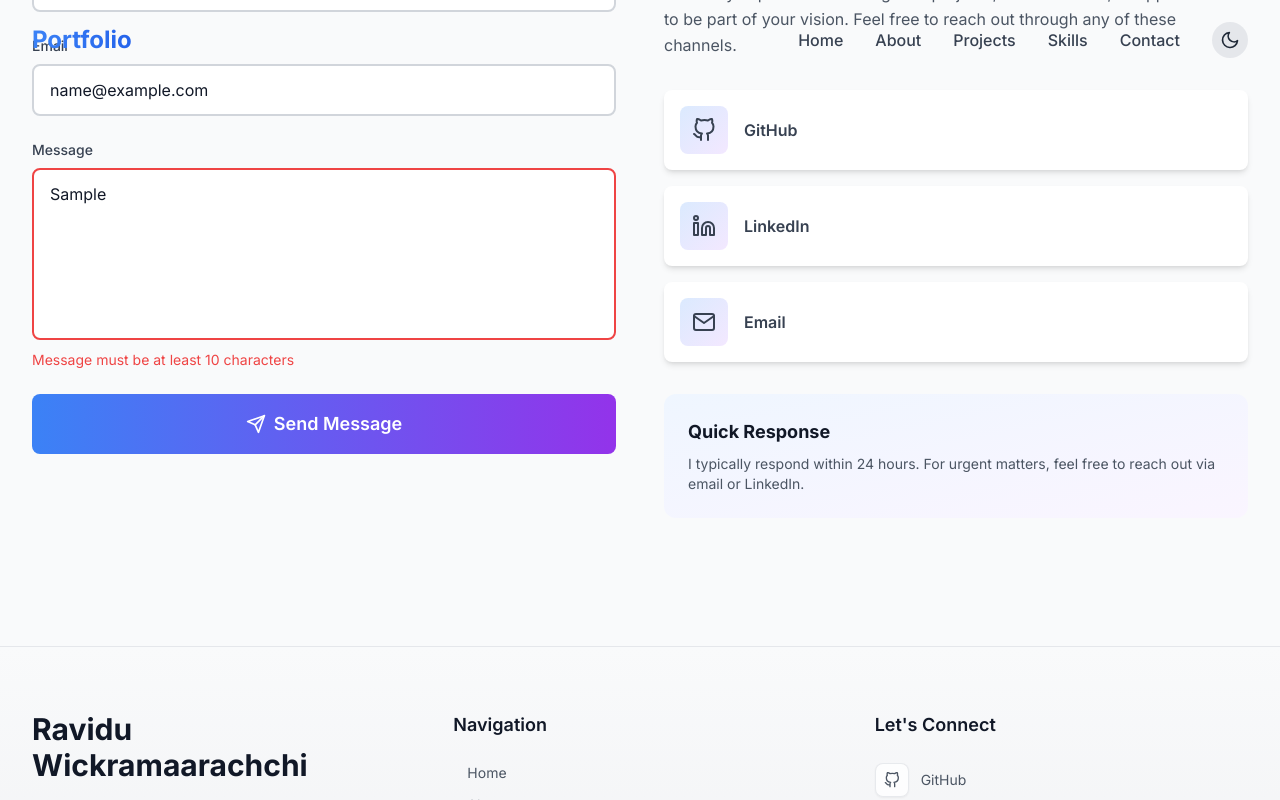
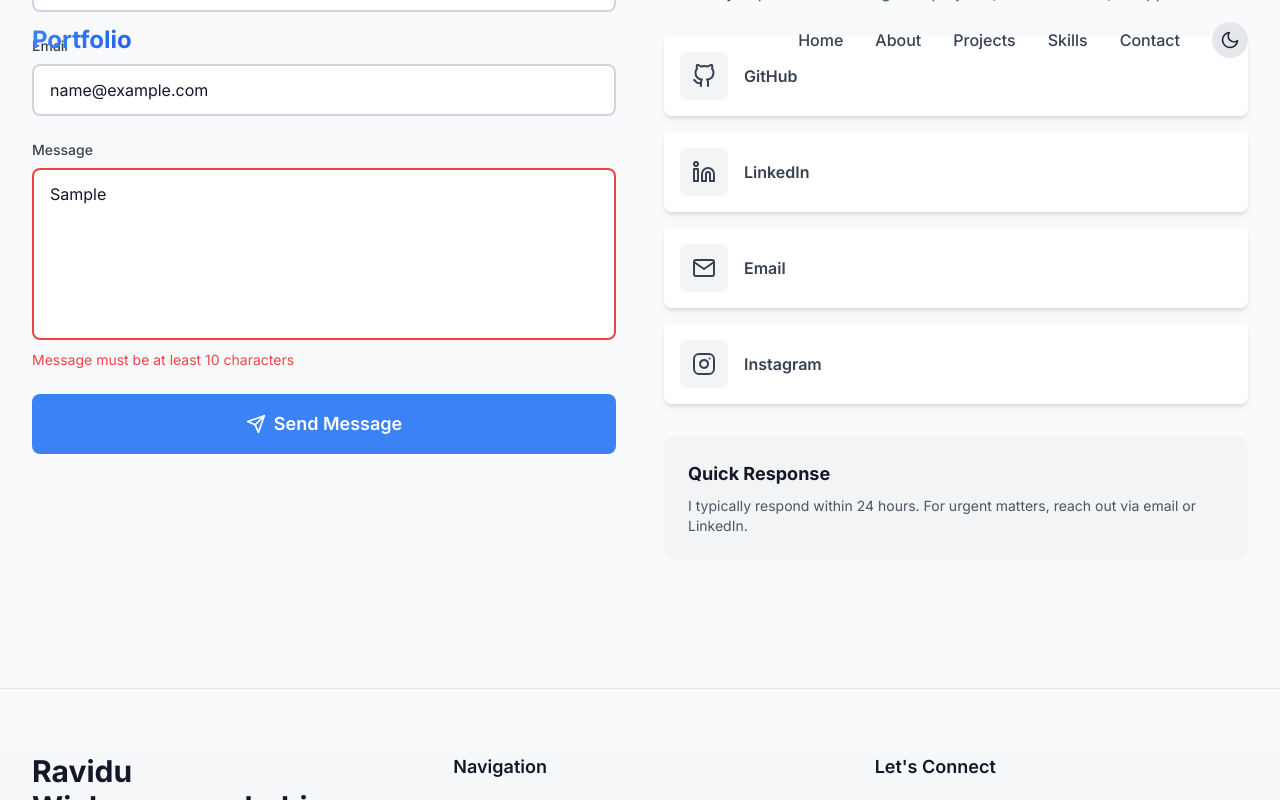
Before and after one commit to Ravidujee19/Portfolio_, a Next.js app: page /Portfolio_/ in a window 1280 px wide. Both pictures are taken after typing "Sample", "name@example.com", "Sample" into the empty fields and a click on the button "Send Message". Shown: the part 5174-5974 px from the top of the page. Built offline with nearby package versions, Linux system fonts and the light colour scheme.

Commit message:
Image path fix

```diff
--- a/app/globals.css
+++ b/app/globals.css
@@ -7,12 +7,20 @@
     --primary: #3b82f6; /* Light blue */
     --primary-hover: #2563eb; /* Darker blue */
     --border-primary: rgba(59, 130, 246, 0.5);
+
+    /* Icon Theme (Light Mode) */
+    --icon-color: #4b5563; /* gray-600 */
+    --icon-hover: var(--primary-hover);
   }
 
   .dark {
     --primary: #a855f7; /* Purple for dark mode */
     --primary-hover: #9333ea; /* Darker purple */
     --border-primary: rgba(168, 85, 247, 0.5);
+
+    /* Icon Theme (Dark Mode) */
+    --icon-color: #9ca3af; /* gray-400 */
+    --icon-hover: var(--primary-hover);
   }
 
   html {
@@ -48,6 +56,7 @@
   .hover-border:hover {
     border-color: var(--primary) !important;
   }
+
   .dot-color {
     background-color: var(--primary);
   }
@@ -78,6 +87,7 @@
   .glow-effect:hover::before {
     @apply opacity-100;
   }
+
   .bg-theme {
     background-color: var(--primary);
   }
@@ -85,13 +95,17 @@
   .bg-theme-hover:hover {
     background-color: var(--primary-hover);
   }
+
   .border-theme {
     border-color: var(--border-primary);
   }
+
+  /* Icon Hover System */
   .icon-hover {
+    color: var(--icon-color);
     transition: color 0.3s ease-in-out;
   }
   .icon-hover:hover {
-    color: var(--primary-hover);
+    color: var(--icon-hover);
   }
 }
--- a/components/About.tsx
+++ b/components/About.tsx
@@ -3,6 +3,7 @@
 import { useInView } from 'react-intersection-observer'
 import { motion } from 'framer-motion'
 import { FiCode, FiLayers, FiUsers, FiAward } from 'react-icons/fi'
+import Image from "next/image";
 
 const stats = [
   { icon: FiCode, value: '10+', label: 'Projects', color: 'text-blue-500' },
@@ -63,7 +64,7 @@ export default function About() {
                 {...({} as any)}
               >
                 <img
-                  src="/Profile/profile.jpg"
+                  src="/Portfolio_/Profile/profile.jpg"
                   alt="Profile"
                   className="w-full h-full object-cover"
                 />
--- a/components/Contact.tsx
+++ b/components/Contact.tsx
@@ -3,7 +3,7 @@
 import { useState } from 'react'
 import { useInView } from 'react-intersection-observer'
 import { motion, HTMLMotionProps } from 'framer-motion'
-import { FiGithub, FiLinkedin, FiMail, FiSend, FiCheckCircle } from 'react-icons/fi'
+import { FiInstagram, FiGithub, FiLinkedin, FiMail, FiSend, FiCheckCircle } from 'react-icons/fi'
 
 export default function Contact() {
   const [formData, setFormData] = useState({
@@ -39,9 +39,11 @@ export default function Contact() {
 
     setIsSubmitting(true)
     await new Promise((resolve) => setTimeout(resolve, 1500))
+
     setIsSubmitting(false)
     setIsSubmitted(true)
     setFormData({ name: '', email: '', message: '' })
+
     setTimeout(() => setIsSubmitted(false), 3000)
   }
 
@@ -52,19 +54,22 @@ export default function Contact() {
   }
 
   const socialLinks = [
-    { icon: FiGithub, href: 'https://github.com', label: 'GitHub', color: 'hover:text-gray-900 dark:hover:text-white' },
-    { icon: FiLinkedin, href: 'https://linkedin.com', label: 'LinkedIn', color: 'hover:text-blue-600' },
-    { icon: FiMail, href: 'mailto:your.email@example.com', label: 'Email', color: 'hover:text-red-500' },
+    { icon: FiGithub, href: 'https://github.com/Ravidujee19', label: 'GitHub' },
+    { icon: FiLinkedin, href: 'https://linkedin.com/in/ravidu-wickramaarachchi', label: 'LinkedIn' },
+    { icon: FiMail, href: 'mailto:ravijeewantha6599745@gmail.com', label: 'Email' },
+    { icon: FiInstagram, href: 'https://instagram.com/ravidujee_', label: 'Instagram' },
   ]
 
-  const MotionDiv = motion.div as React.FC<HTMLMotionProps<'div'> & { className?: string }>
-  const MotionP = motion.p as React.FC<HTMLMotionProps<'p'> & { className?: string }>
-  const MotionButton = motion.button as React.FC<HTMLMotionProps<'button'> & { className?: string; type?: 'button' | 'submit' | 'reset'; disabled?: boolean }>
-  const MotionSpan = motion.span as React.FC<HTMLMotionProps<'span'> & { className?: string }>
+  const MotionDiv = motion.div as React.FC<HTMLMotionProps<'div'>>
+  const MotionP = motion.p as React.FC<HTMLMotionProps<'p'>>
+  const MotionButton = motion.button as React.FC<HTMLMotionProps<'button'>>
+  const MotionSpan = motion.span as React.FC<HTMLMotionProps<'span'>>
 
   return (
     <section id="contact" ref={ref} className="py-20 md:py-32 bg-gray-50 dark:bg-gray-800">
       <div className="max-w-7xl mx-auto px-4 sm:px-6 lg:px-8">
+
+        {/* Title */}
         <MotionDiv
           initial={{ opacity: 0, y: 30 }}
           animate={inView ? { opacity: 1, y: 0 } : {}}
@@ -80,78 +85,74 @@ export default function Contact() {
         </MotionDiv>
 
         <div className="grid md:grid-cols-2 gap-12">
+
+          {/* Form */}
           <MotionDiv
             initial={{ opacity: 0, x: -50 }}
             animate={inView ? { opacity: 1, x: 0 } : {}}
             transition={{ duration: 0.6, delay: 0.2 }}
           >
             <form onSubmit={handleSubmit} className="space-y-6">
+
+              {/* Name */}
               <div>
-                <label htmlFor="name" className="block text-sm font-medium text-gray-700 dark:text-gray-300 mb-2">
+                <label className="block text-sm font-medium text-gray-700 dark:text-gray-300 mb-2">
                   Name
                 </label>
                 <input
-                  type="text"
-                  id="name"
                   name="name"
                   value={formData.name}
                   onChange={handleChange}
-                  className={`w-full px-4 py-3 rounded-lg border-2 bg-white dark:bg-gray-900 text-gray-900 dark:text-white focus:outline-none focus:ring-2 transition-all ${
-                    errors.name ? 'border-red-500 focus:ring-red-500' : 'border-gray-300 dark:border-gray-700 focus:border-blue-500 focus:ring-blue-500'
+                  className={`w-full px-4 py-3 rounded-lg border-2 bg-white dark:bg-gray-900 text-gray-900 dark:text-white transition-all ${
+                    errors.name
+                      ? 'border-red-500 focus:ring-red-500'
+                      : 'border-gray-300 dark:border-gray-700 focus:border-blue-500 focus:ring-blue-500'
                   }`}
                   placeholder="Your Name"
                 />
-                {errors.name && (
-                  <MotionP initial={{ opacity: 0, y: -10 }} animate={{ opacity: 1, y: 0 }} className="mt-1 text-sm text-red-500">
-                    {errors.name}
-                  </MotionP>
-                )}
+                {errors.name && <p className="text-sm text-red-500 mt-1">{errors.name}</p>}
               </div>
 
+              {/* Email */}
               <div>
-                <label htmlFor="email" className="block text-sm font-medium text-gray-700 dark:text-gray-300 mb-2">
+                <label className="block text-sm font-medium text-gray-700 dark:text-gray-300 mb-2">
                   Email
                 </label>
                 <input
-                  type="email"
-                  id="email"
                   name="email"
                   value={formData.email}
                   onChange={handleChange}
-                  className={`w-full px-4 py-3 rounded-lg border-2 bg-white dark:bg-gray-900 text-gray-900 dark:text-white focus:outline-none focus:ring-2 transition-all ${
-                    errors.email ? 'border-red-500 focus:ring-red-500' : 'border-gray-300 dark:border-gray-700 focus:border-blue-500 focus:ring-blue-500'
+                  className={`w-full px-4 py-3 rounded-lg border-2 bg-white dark:bg-gray-900 text-gray-900 dark:text-white transition-all ${
+                    errors.email
+                      ? 'border-red-500 focus:ring-red-500'
+                      : 'border-gray-300 dark:border-gray-700 focus:border-blue-500 focus:ring-blue-500'
                   }`}
                   placeholder="your.email@example.com"
                 />
-                {errors.email && (
-                  <MotionP initial={{ opacity: 0, y: -10 }} animate={{ opacity: 1, y: 0 }} className="mt-1 text-sm text-red-500">
-                    {errors.email}
-                  </MotionP>
-                )}
+                {errors.email && <p className="text-sm text-red-500 mt-1">{errors.email}</p>}
               </div>
 
+              {/* Message */}
               <div>
-                <label htmlFor="message" className="block text-sm font-medium text-gray-700 dark:text-gray-300 mb-2">
+                <label className="block text-sm font-medium text-gray-700 dark:text-gray-300 mb-2">
                   Message
                 </label>
                 <textarea
-                  id="message"
                   name="message"
                   value={formData.message}
                   onChange={handleChange}
                   rows={6}
-                  className={`w-full px-4 py-3 rounded-lg border-2 bg-white dark:bg-gray-900 text-gray-900 dark:text-white focus:outline-none focus:ring-2 transition-all resize-none ${
-                    errors.message ? 'border-red-500 focus:ring-red-500' : 'border-gray-300 dark:border-gray-700 focus:border-blue-500 focus:ring-blue-500'
+                  className={`w-full px-4 py-3 rounded-lg border-2 bg-white dark:bg-gray-900 text-gray-900 dark:text-white transition-all resize-none ${
+                    errors.message
+                      ? 'border-red-500 focus:ring-red-500'
+                      : 'border-gray-300 dark:border-gray-700 focus:border-blue-500 focus:ring-blue-500'
                   }`}
                   placeholder="Tell me about your project..."
                 />
-                {errors.message && (
-                  <MotionP initial={{ opacity: 0, y: -10 }} animate={{ opacity: 1, y: 0 }} className="mt-1 text-sm text-red-500">
-                    {errors.message}
-                  </MotionP>
-                )}
+                {errors.message && <p className="text-sm text-red-500 mt-1">{errors.message}</p>}
               </div>
 
+              {/* Submit Button */}
               <MotionButton
                 type="submit"
                 disabled={isSubmitting || isSubmitted}
@@ -160,12 +161,12 @@ export default function Contact() {
                 className={`w-full px-8 py-4 rounded-lg font-semibold text-white text-lg transition-all ${
                   isSubmitted
                     ? 'bg-green-500'
-                    : 'bg-gradient-to-r from-blue-500 to-purple-600 hover:shadow-lg hover:shadow-blue-500/50'
-                } disabled:opacity-50 disabled:cursor-not-allowed flex items-center justify-center gap-2`}
+                    : 'bg-theme bg-theme-hover'
+                } disabled:opacity-50 flex items-center justify-center gap-2`}
               >
                 {isSubmitting ? (
                   <>
-                    <MotionDiv animate={{ rotate: 360 }} transition={{ duration: 1, repeat: Infinity, ease: 'linear' }} className="w-5 h-5 border-2 border-white border-t-transparent rounded-full" />
+                    <MotionDiv animate={{ rotate: 360 }} transition={{ duration: 1, repeat: Infinity }} className="w-5 h-5 border-2 border-white border-t-transparent rounded-full" />
                     Sending...
                   </>
                 ) : isSubmitted ? (
@@ -183,33 +184,43 @@ export default function Contact() {
             </form>
           </MotionDiv>
 
-          <MotionDiv initial={{ opacity: 0, x: 50 }} animate={inView ? { opacity: 1, x: 0 } : {}} transition={{ duration: 0.6, delay: 0.4 }} className="space-y-8">
+          {/* Right Side: Social + Info */}
+          <MotionDiv
+            initial={{ opacity: 0, x: 50 }}
+            animate={inView ? { opacity: 1, x: 0 } : {}}
+            transition={{ duration: 0.6, delay: 0.4 }}
+            className="space-y-8"
+          >
             <div>
               <h3 className="text-2xl font-bold mb-4 text-gray-900 dark:text-white">Let's Connect</h3>
-              <p className="text-gray-600 dark:text-gray-400 mb-6 leading-relaxed">
-                I'm always open to discussing new projects, creative ideas, or opportunities to be part of your vision. Feel free to reach out through any of these channels.
+              <p className="text-gray-600 dark:text-gray-400 mb-6">
+                I'm always open to discussing new projects, creative ideas, or opportunities.
               </p>
             </div>
 
             <div className="space-y-4">
-              {socialLinks.map(({ icon: Icon, href, label, color }) => (
-                <MotionDiv key={label} initial={{ opacity: 0 }} animate={{ opacity: 1 }} whileHover={{ x: 10, scale: 1.02 }} className={`flex items-center gap-4 p-4 bg-white dark:bg-gray-900 rounded-lg shadow-md hover:shadow-lg transition-all group ${color}`}>
+              {socialLinks.map(({ icon: Icon, href, label }) => (
+                <MotionDiv
+                  key={label}
+                  whileHover={{ x: 10, scale: 1.02 }}
+                  className="flex items-center gap-4 p-4 bg-white dark:bg-gray-900 rounded-lg shadow-md hover:shadow-lg transition-all"
+                >
                   <a href={href} target="_blank" rel="noopener noreferrer" className="flex items-center gap-4 w-full">
-                    <MotionDiv whileHover={{ rotate: 360 }} transition={{ duration: 0.5 }} className="p-3 bg-gradient-to-br from-blue-100 to-purple-100 dark:from-blue-900/30 dark:to-purple-900/30 rounded-lg group-hover:scale-110 transition-transform">
+                    <div className="p-3 bg-gray-100 dark:bg-gray-800 rounded-lg group-hover:scale-110 transition-transform">
                       <Icon size={24} className="text-gray-700 dark:text-gray-300" />
-                    </MotionDiv>
+                    </div>
                     <span className="font-semibold text-gray-700 dark:text-gray-300">{label}</span>
                   </a>
                 </MotionDiv>
               ))}
             </div>
 
-            <MotionDiv initial={{ opacity: 0 }} animate={inView ? { opacity: 1 } : {}} transition={{ duration: 0.6, delay: 0.6 }} className="p-6 bg-gradient-to-br from-blue-50 to-purple-50 dark:from-blue-900/20 dark:to-purple-900/20 rounded-xl">
+            <div className="p-6 bg-gray-100 dark:bg-gray-900 rounded-xl">
               <h4 className="font-bold text-lg mb-2 text-gray-900 dark:text-white">Quick Response</h4>
               <p className="text-gray-600 dark:text-gray-400 text-sm">
-                I typically respond within 24 hours. For urgent matters, feel free to reach out via email or LinkedIn.
+                I typically respond within 24 hours. For urgent matters, reach out via email or LinkedIn.
               </p>
-            </MotionDiv>
+            </div>
           </MotionDiv>
         </div>
       </div>
--- a/components/Footer.tsx
+++ b/components/Footer.tsx
@@ -1,7 +1,7 @@
 'use client'
 
 import { motion } from 'framer-motion'
-import { FiGithub, FiLinkedin, FiMail, FiArrowUp } from 'react-icons/fi'
+import { FiGithub, FiLinkedin, FiMail, FiArrowUp, FiInstagram } from 'react-icons/fi'
 
 const quickLinks = [
   { name: 'Home', href: '#home' },
@@ -12,10 +12,12 @@ const quickLinks = [
 ]
 
 const socialLinks = [
-  { icon: FiGithub, href: 'https://github.com', label: 'GitHub' },
-  { icon: FiLinkedin, href: 'https://linkedin.com', label: 'LinkedIn' },
-  { icon: FiMail, href: 'mailto:your.email@example.com', label: 'Email' },
+  { icon: FiGithub, href: 'https://github.com/Ravidujee19', label: 'GitHub' },
+  { icon: FiLinkedin, href: 'https://linkedin.com/in/ravidu-wickramaarachchi', label: 'LinkedIn' },
+  { icon: FiMail, href: 'mailto:ravijeewantha6599745@gmail.com', label: 'Email' },
+  { icon: FiInstagram, href: 'https://instagram.com/ravidujee_', label: 'Instagram' },
 ]
+
 
 export default function Footer() {
   const scrollToTop = () => window.scrollTo({ top: 0, behavior: 'smooth' })
--- a/components/Projects.tsx
+++ b/components/Projects.tsx
@@ -83,7 +83,7 @@ const projects: Project[] = [
   tech: ["Kotlin", "Android", "XML", "SharedPreferences"],
   github: "https://github.com/Ravidujee19/PocketGuard",
   demo: "",
-  image: "/Project/pocketguard.png"
+  image: "/Portfolio_/Project/pocketguard.png"
   },
   {
   id: 5,
```
Also changed, not shown: components/Hero.tsx (+13 -6 lines).
